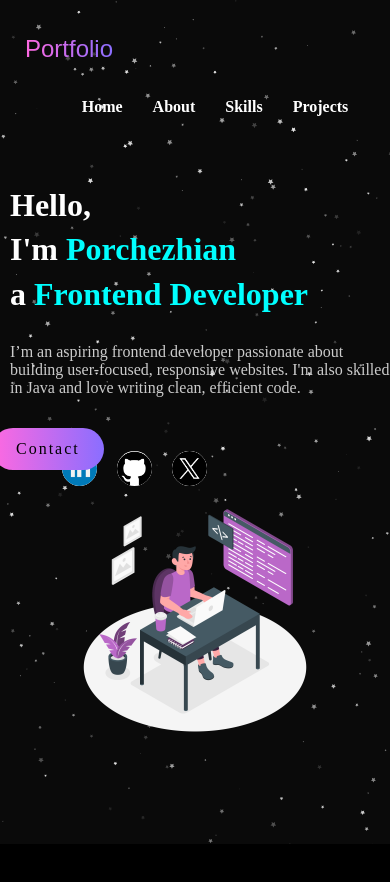
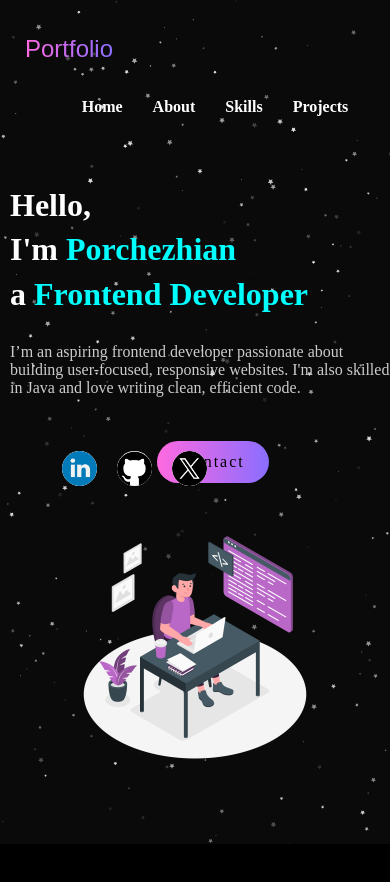
Before and after one commit to chezhianch/Animated-React-Portfolio, a React (Vite) app: page / in a window 390 px wide. Shown: the top 882 px of the page. Built offline with nearby package versions, Linux system fonts and the light colour scheme.

Commit message:
Update App.css

```diff
--- a/src/App.css
+++ b/src/App.css
@@ -486,8 +486,8 @@ gap: 30px;
   .cnt-btn {
     position: static;
     margin-top: 20px;
-   margin-right:10px;
-    position: absolute;
+
+    right:10px;
 
   }
 
```
